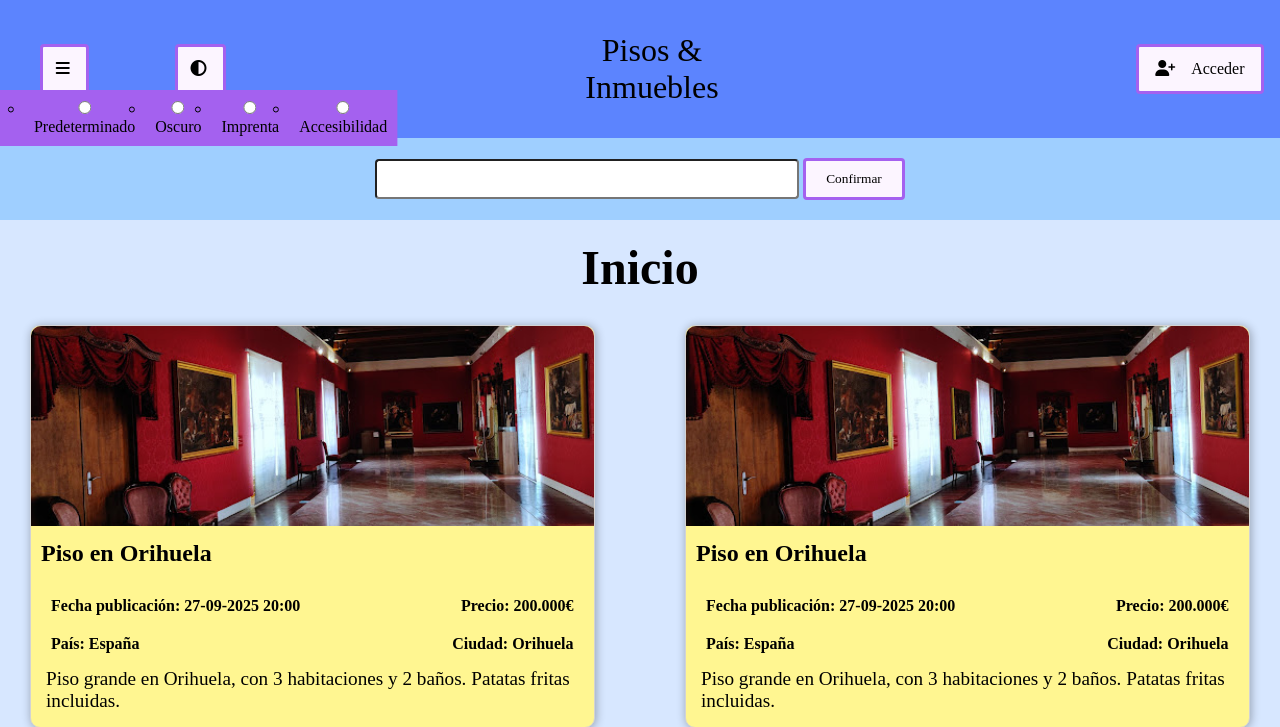
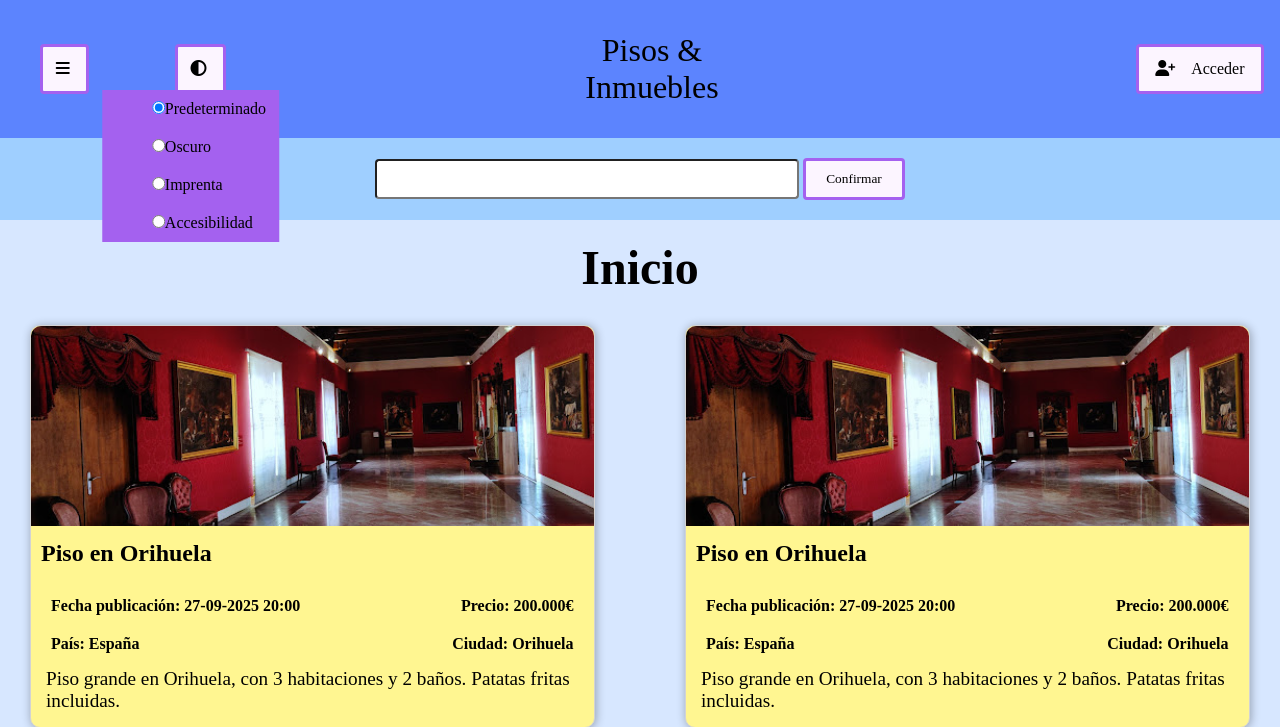
Before and after one commit to TaponDeBotella/pisosInmbueles, a PHP site: page / in a window 1280 px wide, after a click that opens the changed part. Shown: the top 727 px of the page. Run offline with PHP 8.4, Linux system fonts and the light colour scheme; some libraries are stand-ins or nearby versions; some web fonts are replaced.

Commit message:
Arreglos de estilo del menu de estilos

```diff
--- a/css/header_footer.css
+++ b/css/header_footer.css
@@ -187,8 +187,12 @@ nav label[for="burger_menu"], #burger_menu, label[for="menu_estilo"], #menu_esti
 }
 
 .menu_head {
+    display: flex;
+    flex-direction: column;
+    list-style-type: none;
     position: absolute;
-    width: fit-content;
+    width: max-content;
+    padding-right: 10%;
     top: 30px;
     left: 0;
     transform: translateX(-1000%);
@@ -196,7 +200,6 @@ nav label[for="burger_menu"], #burger_menu, label[for="menu_estilo"], #menu_esti
     background-color: var(--colorBordeBoton);
     transition: 1s;
     gap:0;
-
 }
 
 .menu_head li{
@@ -252,6 +255,17 @@ nav label[for="menu_estilo"]:hover {
     width: fit-content;
 }
 
+.estilo_radio {
+    margin-left: 0;
+    text-align: left;
+    > label {
+        input{
+            margin-left: 0;
+        }
+    }
+
+}
+
 @media (max-width: 480px) {
     #acceder {
         > i {
--- a/index.html
+++ b/index.html
@@ -39,10 +39,10 @@
                         <label for="menu_estilo"><p><i class="fa-solid fa-circle-half-stroke"></i></p></label>
                         <input type="checkbox" id="menu_estilo">
                         <ul class="menu_head">
-                            <li><input name="estilo" type="radio">Predeterminado</li>
-                            <li><input name="estilo" type="radio">Oscuro</li>
-                            <li><input name="estilo" type="radio">Imprenta</li>
-                            <li><input name="estilo" type="radio">Accesibilidad</li>
+                            <li class="estilo_radio"><label for="Pred"><input id="Pred" name="estilo" checked type="radio">Predeterminado</label></li>
+                            <li class="estilo_radio"><label for="Osc"><input id="Osc" name="estilo" type="radio">Oscuro</label></li>
+                            <li class="estilo_radio"><label for="Imp"><input id="Imp" name="estilo" type="radio">Imprenta</label></li>
+                            <li class="estilo_radio"><label for="Acc"><input id="Acc" name="estilo" type="radio">Accesibilidad</label></li>
                         </ul>
                     </section>
                 </li>
```
